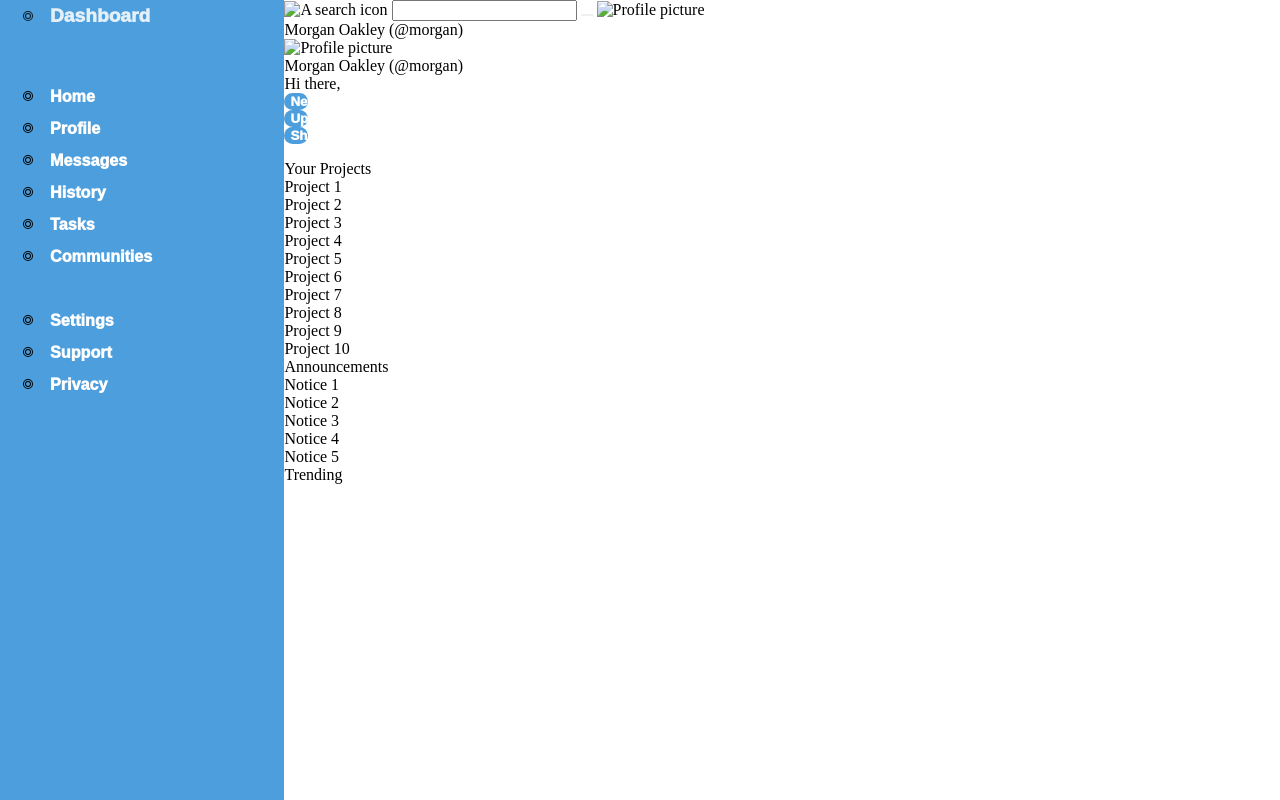
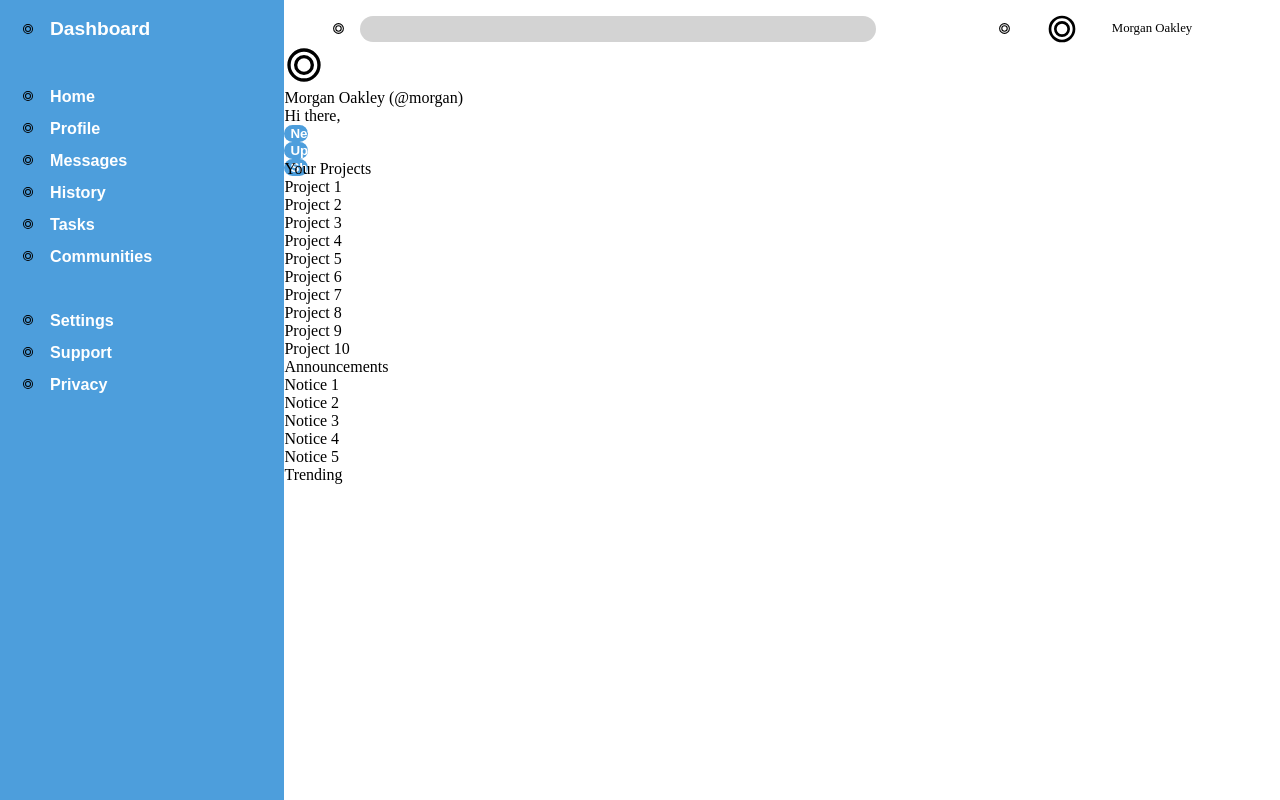
Before and after one commit to Sakunam/admin-dashboard, a plain HTML site: page index.html in a window 1280 px wide. Drawn offline with Linux system fonts and the light colour scheme.

Commit message:
Finish layout of the header's top section
The header's top section now has a search bar that
is styled and grows and shrinks based on window
size. Additionally, the icons on the right of
the search bar will never collapse onto the search
bar.

```diff
--- a/index.html
+++ b/index.html
@@ -54,14 +54,18 @@
     </div>
     <div class="header">
         <div class="header-top">
-            <img src="" alt="A search icon" class="search-icon">
-            <input type="text" class="search">
-            <button class="notification-bell"></button>
-            <img src="" alt="Profile picture" class="profile-pic">
-            <div class="username">Morgan Oakley (@morgan)</div>
+            <div class="search">
+                <img src="./images/placeholder.svg" alt="A search icon" class="search-icon">
+                <input type="text" class="search-bar">
+            </div>
+            <div class="header-top-right">
+                <button class="notification-bell"></button>
+                <img src="./images/placeholder.svg" alt="Profile picture" class="profile-pic">
+                <div class="username">Morgan Oakley</div>
+            </div>
         </div>
         <div class="header-bottom">
-            <img src="" alt="Profile picture" class="profile-pic">
+            <img src="./images/placeholder.svg" alt="Profile picture" class="profile-pic">
             <div class="username">Morgan Oakley (@morgan)</div>
             <div class="greeting">Hi there, </div>
             <button class="colored-button new">New</button>
--- a/style.css
+++ b/style.css
@@ -1,6 +1,9 @@
 :root {
     --sidebar-color: rgb(77, 158, 220);
     --sidebar-icon-width: .75rem;
+    --header-color: white;
+    --main-content-color: lightgray;
+    --top-section-top-padding: .8rem;
 }
 
 * {
@@ -10,7 +13,7 @@
 button {
     border: none;
     margin: 0;
-    font-weight: 1000;
+    font-weight: bold;
 }
 
 .colored-button {
@@ -58,12 +61,13 @@ a {
     justify-content: start;
 }
 
+.sidebar-top .sidebar-link {
+    font-size: 1.2rem;
+}
+
 .sidebar-top {
     grid-area: sidebar-top;
-}
-
-.sidebar-top .sidebar-link {
-    font-size: 1.2rem;
+    padding-top: var(--top-section-top-padding);
 }
 
 .sidebar-link {
@@ -73,10 +77,59 @@ a {
 }
 
 .header-top {
+    font-size: .8rem;
+    background-color: var(--header-color);
+    padding-top: var(--top-section-top-padding);
     grid-area: header-top;
+    display: grid;
+    grid-template-columns: 50vw 1fr;
+    align-items: center;
+    gap: 30px;
+}
+
+.search {
+    display: grid;
+    grid-template-columns: var(--sidebar-icon-width) 1fr;
+    align-items: center;
+    gap: 1rem;
+    padding-left: clamp(1rem, 5vw, 3rem);
+}
+
+.profile-pic {
+    width: 2.5em;
+}
+
+.search-bar {
+    width: clamp(3rem, 40vw, 100rem);
+    height: 1.5rem;
+    border-radius: 1rem;
+    border: none;
+    background-color: lightgray;
+    align-self: start;
+}
+
+.header-top-right {
+    padding-right: 5rem;
+    display: grid;
+    grid-template-columns: 2.5em 2.5em 7.5em;
+    gap: 2vw;
+    justify-items: center;
+    align-items: center;
+    justify-self: end;
+}
+
+.search-icon, .notification-bell {
+    width: 1em;
+    height: 1em;
+}
+
+.notification-bell {
+    background-image: url(./images/placeholder.svg);
+    background-color: var(--header-color);
 }
 
 .header-bottom {
+    font-size: 1rem;
     grid-area: header-bottom;
 }
 
```
